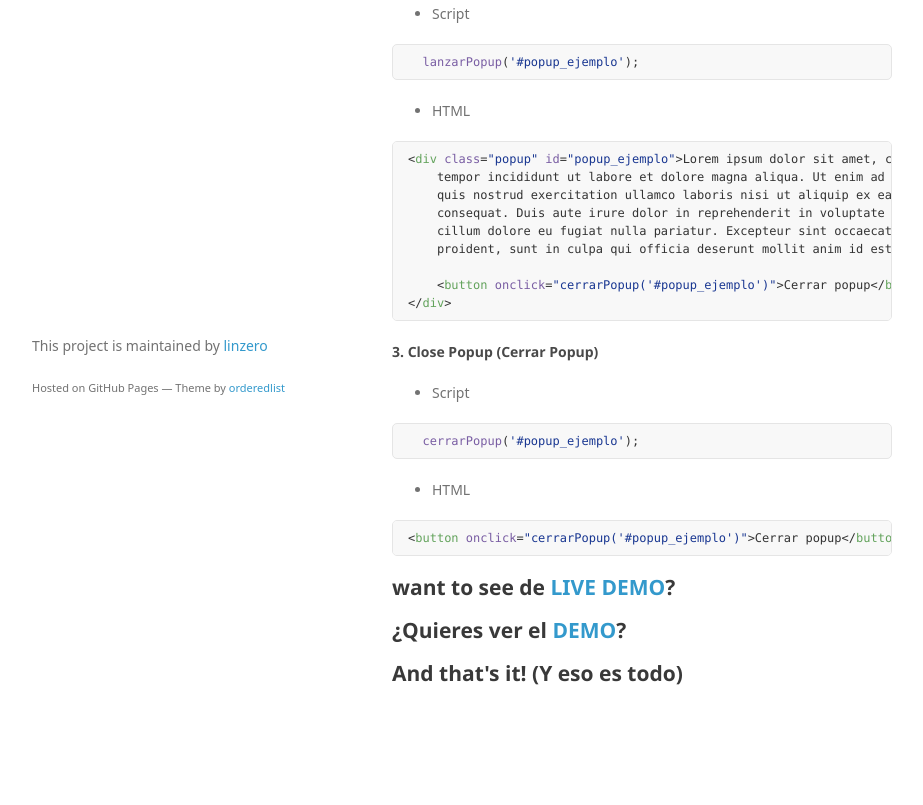
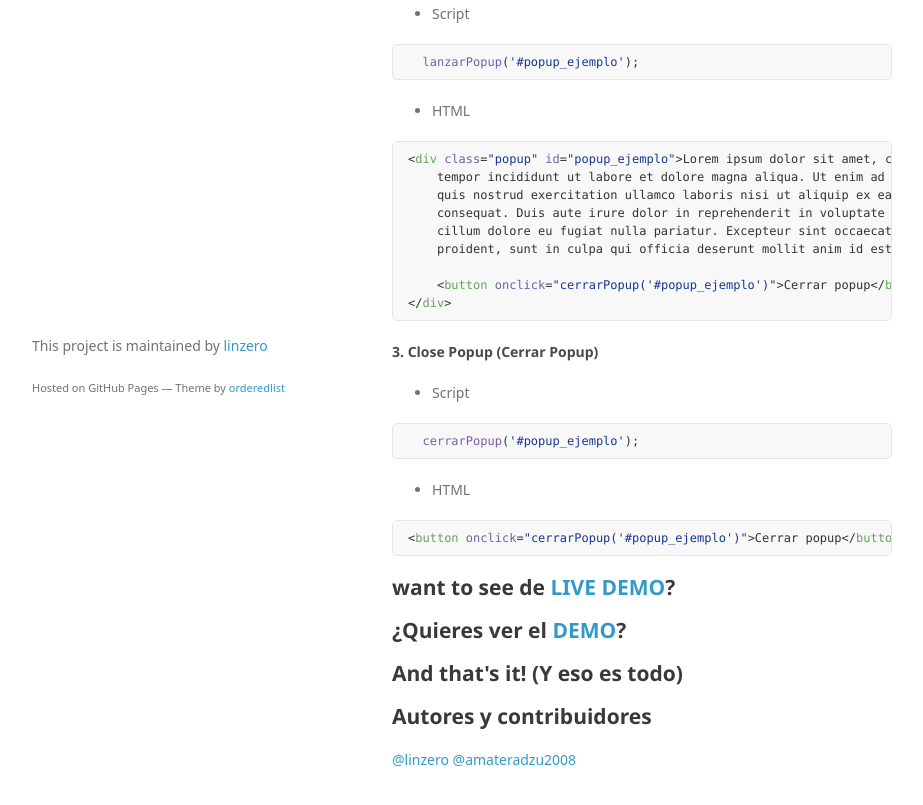
Before and after one commit to linzero/simplest-popup, a plain HTML site: page index.html in a window 1280 px wide. Shown: the part 333-1138 px from the top of the page, without its empty margins (178-1101 px from the left). Before the commit the page ends 1088 px from the top, so only its background shows below. Drawn offline with Linux system fonts and the light colour scheme; a web font is replaced by a local one.

```diff
--- a/index.html
+++ b/index.html
@@ -87,6 +87,13 @@
 
 <h2>
 <a id="and-thats-it-y-eso-es-todo" class="anchor" href="#and-thats-it-y-eso-es-todo" aria-hidden="true"><span aria-hidden="true" class="octicon octicon-link"></span></a>And that's it! (Y eso es todo)</h2>
+
+<h2>
+<a id="autores-y-contribuidores" class="anchor" href="#autores-y-contribuidores" aria-hidden="true"><span aria-hidden="true" class="octicon octicon-link"></span></a>Autores y contribuidores</h2>
+
+<p><a href="https://github.com/linzero" class="user-mention">@linzero</a>
+
+<a href="https://github.com/amateradzu2008" class="user-mention">@amateradzu2008</a></p>
       </section>
       <footer>
         <p>This project is maintained by <a href="https://github.com/linzero">linzero</a></p>
```
Also changed, not shown: params.json (+1 -1 lines).
